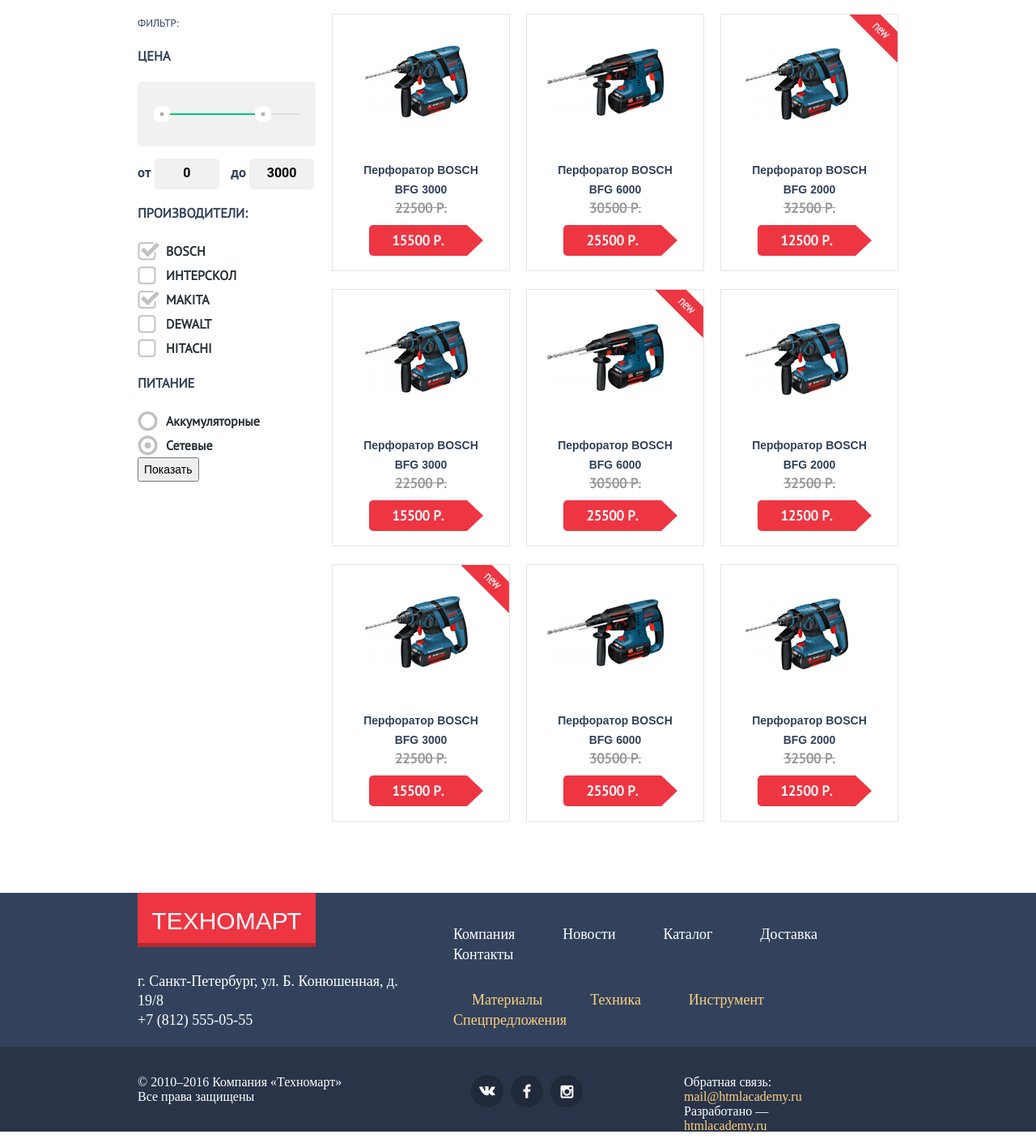
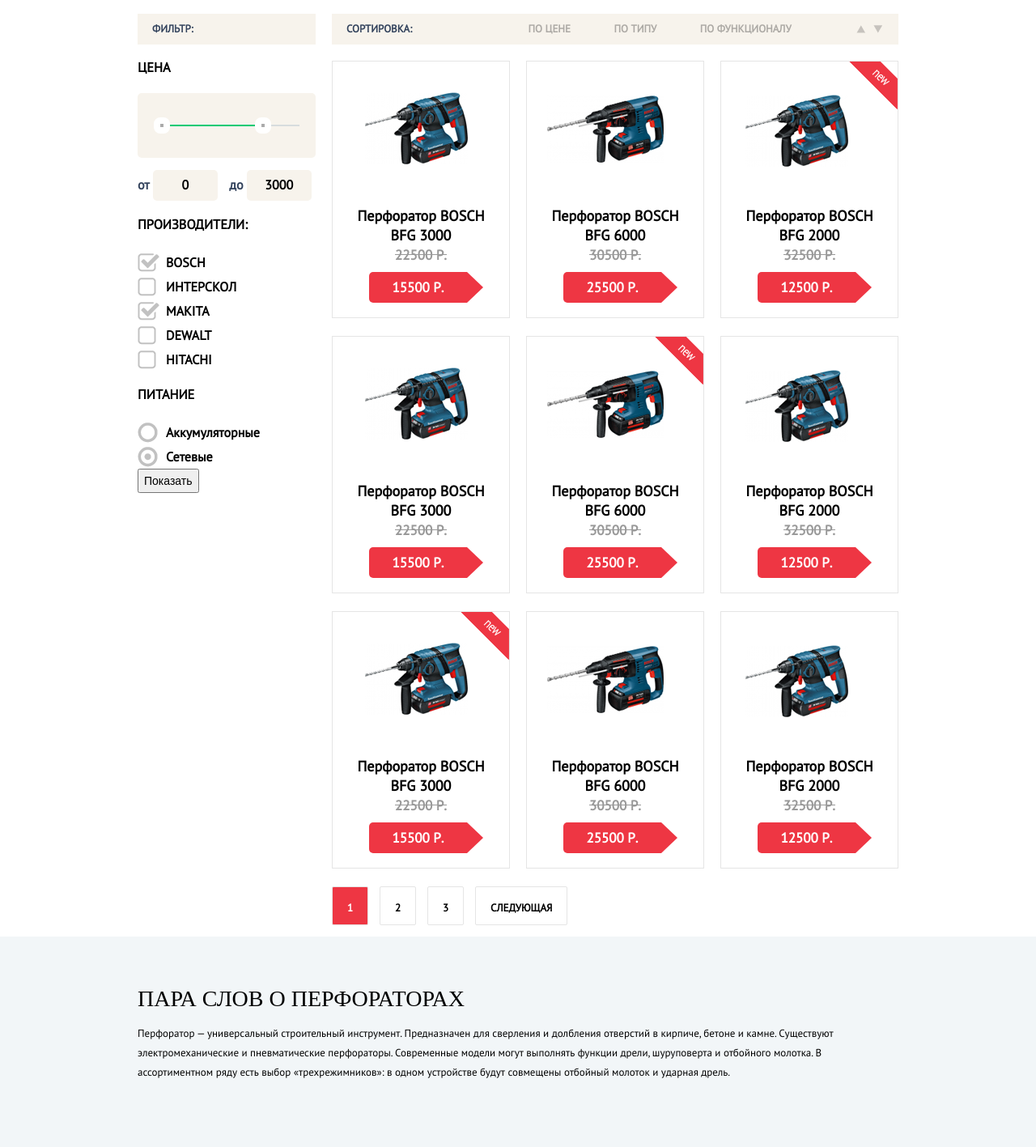
Before and after one commit to foxisrael/Technomart, a plain HTML site: page catalog.html in a window 1280 px wide. Shown: the part 477-1894 px from the top of the page at 81% size. Drawn offline with Linux system fonts and the light colour scheme; a script that the page names is missing; a web font is replaced by a local one.

Commit message:
Борюсь с футером

```diff
--- a/catalog.html
+++ b/catalog.html
@@ -73,7 +73,7 @@
 
             <div class="catalog">
                 <div class="filter">
-                    <p>ФИЛЬТР:</p>
+                    <b>ФИЛЬТР:</b>
                     <form>
                         <div class="range-filter">
                             <h3>Цена</h3>
@@ -116,6 +116,15 @@
                 </div>
 
                 <div class="catalog-items">
+                    <div class="sorting">
+                        <p>сортировка:</p>
+                        <a href="#" class="sorting-price so rting-price-active">По цене</a>
+                        <a href="#" class="sorting-type">По типу</a>
+                        <a href="#" class="sorting-functional">По функционалу</a>
+                        <div class="sorting-down"></div>
+                        <div class="sorting-up"></div>
+                    </div>
+
                     <div class="catalog-items-header">
                         <div class="item-bfg3000">
                             <b>Перфоратор BOSCH<br>BFG 3000</b><br>
@@ -185,58 +194,28 @@
                             </div>
                         </div>
                     </div>
-                </div>
-            </div>
 
-
-        </div>
-    </main>
-
-    <footer>
-        <div class="footer-top">
-            <div class="container">
-                <div class="footer-top-left">
-                    <a class="logo-bottom" href="index.html">ТЕХНОМАРТ</a>
-                    <p>г. Санкт-Петербург, ул. Б. Конюшенная, д. 19/8<br>+7 (812) 555-05-55</p>
-                </div>
-
-                <div class="footer-top-right">
-                    <div class="menu-footer-top">
+                    <div class="paginator">
                         <ul>
-                            <li><a href="#">Компания</a></li>
-                            <li><a href="#">Новости</a></li>
-                            <li><a href="#">Каталог</a></li>
-                            <li><a href="#">Доставка</a></li>
-                            <li><a href="#">Контакты</a></li>
-                        </ul>
-                    </div>
-                    <div class="menu-footer-bottom">
-                        <ul>
-                            <li><a href="#">Материалы</a></li>
-                            <li><a href="#">Техника</a></li>
-                            <li><a href="#">Инструмент</a></li>
-                            <li><a href="#">Спецпредложения</a></li>
+                            <li><a class="active" href="#">1</a></li>
+                            <li><a href="#">2</a></li>
+                            <li><a href="#">3</a></li>
+                            <li><a href="#">СЛЕДУЮЩАЯ</a></li>
                         </ul>
                     </div>
                 </div>
             </div>
         </div>
-
-        <div class="footer-bottom">
+        <div class="about-punchers">
             <div class="container">
-                <p class="copyright">© 2010–2016 Компания «Техномарт»<br>Все права защищены</p>
-                <div class="social">
-                    <a class="social-btn vk"></a>
-                    <a class="social-btn fb"></a>
-                    <a class="social-btn inst"></a>
-                </div>
-                <div class="write-me">
-                    <p>Обратная связь:<br><span>mail@htmlacademy.ru</span></p>
-                    <p>Разработано —<br><span>htmlacademy.ru</span></p>
-                </div>
+                <h1>ПАРА СЛОВ О ПЕРФОРАТОРАХ</h1>
+                <p>Перфоратор — универсальный строительный инструмент. Предназначен для сверления и долбления отверстий в кирпиче, бетоне и камне. Существуют электромеханические и пневматические перфораторы. Современные модели могут выполнять функции дрели,
+                    шуруповерта и отбойного молотка. В ассортиментном ряду есть выбор «трехрежимников»: в одном устройстве будут совмещены отбойный молоток и ударная дрель.</p>
             </div>
         </div>
-    </footer>
+    </main>
+
+
 
     <script src="js/script.js"></script>
 </body>
--- a/css/style.css
+++ b/css/style.css
@@ -146,7 +146,7 @@ header {}
     color: #fff;
 }
 
-.busket-active{
+.busket-active {
     background: #ee3643;
     float: right;
 }
@@ -249,14 +249,14 @@ header {}
     background: #fff;
 }
 
-.login-button-user{
+.login-button-user {
     display: block;
     width: 300px;
     float: right;
     margin-right: 15px;
 }
 
-.login-button-user a{
+.login-button-user a {
     display: inline-block;
     position: relative;
     font-family: "cuprum";
@@ -268,12 +268,12 @@ header {}
     text-decoration: underline;
 }
 
-.orders{
+.orders {
     position: relative;
     margin-left: 30px;
 }
 
-.orders:before{
+.orders:before {
     content: "";
     display: block;
     position: absolute;
@@ -285,8 +285,7 @@ header {}
     height: 5px;
 }
 
-
-.user{
+.user {
     display: block;
     position: relative;
     float: right;
@@ -301,7 +300,7 @@ header {}
     margin-right: -15px;
 }
 
-.user::before{
+.user::before {
     content: "";
     display: block;
     position: absolute;
@@ -313,7 +312,7 @@ header {}
     height: 18px;
 }
 
-.user::after{
+.user::after {
     content: "";
     display: block;
     position: absolute;
@@ -403,11 +402,10 @@ header {}
 
 main {
     padding-top: 60px;
-    min-height: 1200px;
 }
 
 .catalog {
-    margin-bottom: 55px;
+    margin-bottom: 50px;
     height: 410px;
 }
 
@@ -605,7 +603,7 @@ main {
     margin-bottom: 20px;
 }
 
-.catalog-punchers h2{
+.catalog-punchers h2 {
     background-color: #f2f6f8;
     position: relative;
     font-weight: normal;
@@ -638,7 +636,7 @@ main {
     text-transform: uppercase;
 }
 
-.populat-items-slct b {
+.populat-items-slct b, .catalog-items b {
     font-family: "PT Sans";
     font-weight: bold;
     font-size: 18px;
@@ -849,6 +847,31 @@ main {
     margin: 0;
 }
 
+.btn-service:hover {
+    background: #293449;
+    color: #ffffff;
+}
+
+.btn-service:active {
+    background: #fff;
+    color: #32425c;
+}
+
+.btn-service-active {
+    background: #fff;
+    color: #32425c;
+    display: block;
+    width: 192px;
+    height: 27px;
+    padding: 17px 23px;
+    border-bottom: 1px solid #293449;
+    font-family: cuprum;
+    font-weight: bold;
+    font-size: 21px;
+    line-height: 30px;
+    margin: 0;
+}
+
 .service-items-menu {
     float: left;
     margin-top: 55px;
@@ -932,7 +955,8 @@ main {
 
 .footer-top {
     background: #32425c;
-    height: 140px;
+    height: 145px;
+    padding-top: 40px;
     padding-bottom: 50px;
 }
 
@@ -944,6 +968,8 @@ main {
 }
 
 .logo-bottom {
+    position: relative;
+    top: -54px;
     display: block;
     margin-bottom: 30px;
     width: 220px;
@@ -966,10 +992,6 @@ main {
     color: white;
 }
 
-.footer-top-right {
-    padding-top: 25px;
-}
-
 .footer-top-right li {
     display: inline-block;
     margin-right: 55px;
@@ -979,21 +1001,39 @@ main {
     margin-right: 0px;
 }
 
-.footer-top-right a {
+.menu-footer-top a {
     font-family: cuprum;
     font-size: 18px;
     line-height: 24px;
     text-decoration: none;
-    color: white;
+    color: #fff;
+}
+
+.menu-footer-bottom a {
+    font-family: cuprum;
+    font-size: 18px;
+    line-height: 24px;
+    text-decoration: none;
+    color: #ffd180;
+}
+
+.menu-footer-top a:hover, .menu-footer-bottom a:hover {
+    text-decoration: underline;
+}
+
+.menu-footer-top a:active {
+    color: rgba(241, 245, 247, 0.5);
+    text-decoration: none;
+}
+
+.menu-footer-bottom a:active {
+    color: rgba(255, 209, 128, 0.5);
+    text-decoration: none;
 }
 
 .menu-footer-bottom li:first-child {
     margin-left: 23px;
     margin-top: 17px;
-}
-
-.menu-footer-bottom a {
-    color: #ffd180;
 }
 
 .footer-bottom {
@@ -1029,19 +1069,27 @@ main {
     background: #212a3a;
 }
 
-.vk {
+.social-btn:hover {
+    background: #ee3643;
+}
+
+.social-btn:active {
+    background: #ee3643;
+}
+
+.vk, .vk:hover, .vk:active {
     background-image: url("../img/logo-vk.png");
     background-repeat: no-repeat;
     background-position: center;
 }
 
-.fb {
+.fb, .fb:hover, .fb:active {
     background-image: url("../img/logo-fb.png");
     background-repeat: no-repeat;
     background-position: center;
 }
 
-.inst {
+.inst, .inst:hover, .inst:active {
     background-image: url("../img/logo-inst.png");
     background-repeat: no-repeat;
     background-position: center;
@@ -1065,32 +1113,42 @@ main {
     color: #ffd180;
 }
 
+.write-me span:hover {
+    color: #ffd180;
+    text-decoration: underline;
+}
+
+.write-me span:active {
+    color: #ee3643;
+}
+
 .write-me p:last-child {
     margin-right: 0;
 }
 
 
 /* CATALOG */
-.breadcrumbs{
+
+.breadcrumbs {
     margin-top: -40px;
     margin-bottom: 25px;
 }
 
-.icon-home{
+.icon-home {
     background-image: url("../img/icon-home.png");
     background-repeat: no-repeat;
     width: 15px;
     height: 12px;
 }
 
-.icon-right{
+.icon-right {
     background-image: url("../img/icon-right.png");
     background-repeat: no-repeat;
     width: 8px;
     height: 12px;
 }
 
-.bc{
+.bc {
     display: inline-block;
     text-transform: uppercase;
     vertical-align: middle;
@@ -1101,22 +1159,128 @@ main {
     margin-right: 15px;
 }
 
-
-.filter{
+.filter {
     float: left;
     width: 220px;
     margin-right: 20px;
 }
 
-.catalog-items{
+.filter b {
+    display: block;
+    background: #f7f3ec;
+    font-size: 13px;
+    font-family: "PT Sans";
+    line-height: 18px;
+    padding: 10px 0 10px 18px;
+}
+
+.catalog-items {
     float: left;
 }
 
+.sorting {
+    display: block;
+    background: #f7f3ec;
+    font-size: 13px;
+    font-family: "PT Sans";
+    line-height: 18px;
+    padding: 7px 20px 7px 18px;
+    margin-bottom: 20px;
+}
 
-.catalog h2,
-.catalog h3{
+.sorting a, .sorting p {
+    display: inline-block;
+    vertical-align: middle;
+    text-transform: uppercase;
+    font-weight: bold;
+}
+
+.sorting a {
+    margin-right: 50px;
+    color: rgba(0, 0, 0, 0.3);
+}
+
+.sorting a:hover {
+    margin-right: 50px;
+    color: rgba(0, 0, 0, 1);
+}
+
+.sorting a:active {
+    margin-right: 50px;
+    color: #ee3643;
+}
+
+.sorting-price-active {
+    margin-right: 50px;
+    color: #ee3643;
+}
+
+.sorting p {
+    margin-right: 140px;
+}
+
+.catalog h2, .catalog h3 {
     font-family: "PT Sans";
     text-transform: uppercase;
+}
+
+.sorting-up {
+    float: right;
+    background: url("../img/icon-up.png");
+    background-repeat: no-repeat;
+    position: relative;
+    top: 7px;
+    padding-right: 10px;
+    width: 11px;
+    height: 10px;
+}
+
+.sorting-up:hover {
+    background: url("../img/icon-up-hover.png");
+    background-repeat: no-repeat;
+    padding-right: 10px;
+    position: relative;
+    top: 7px;
+    width: 11px;
+    height: 10px;
+}
+
+.sorting-up:active {
+    background: url("../img/icon-up-active.png");
+    background-repeat: no-repeat;
+    padding-right: 10px;
+    position: relative;
+    top: 7px;
+    width: 11px;
+    height: 10px;
+}
+
+.sorting-down {
+    float: right;
+    background: url("../img/icon-down.png");
+    background-repeat: no-repeat;
+    position: relative;
+    top: 7px;
+    width: 11px;
+    height: 10px;
+}
+
+.sorting-down:hover {
+    background: url("../img/icon-down-hover.png");
+    background-repeat: no-repeat;
+    position: relative;
+    top: 7px;
+    width: 11px;
+    height: 10px;
+}
+
+.sorting-down:active {
+    background: url("../img/icon-down-active.png");
+    background-repeat: no-repeat;
+    position: relative;
+    top: 7px;
+    width: 11px;
+    height: 10px;
 }
 
 .range-filter {
@@ -1127,7 +1291,7 @@ main {
     height: 80px;
     position: relative;
     padding: 0px 20px;
-    background: #f1f1f1;
+    background: #f7f3ec;
     border-radius: 5px;
     margin-bottom: 15px;
     cursor: pointer;
@@ -1169,7 +1333,7 @@ main {
 }
 
 .price-controls {
-    font-family: roboto;
+    font-family: "PT Sans";
     font-weight: bold;
     font-size: 16px;
     line-height: 22px;
@@ -1177,7 +1341,7 @@ main {
 
 .price-controls input {
     border: none;
-    background: #f1f1f1;
+    background: #f7f3ec;
     padding: 12px 10px 14px 10px;
     width: 60px;
     height: 12px;
@@ -1195,6 +1359,7 @@ main {
 
 .range-filter h3, .catalog-voltages h3, .catalog-companys h3 {
     margin-bottom: 20px;
+    color: #000;
 }
 
 .catalog-voltages label, .catalog-companys label {
@@ -1202,7 +1367,7 @@ main {
     font-size: 16px;
     font-weight: bold;
     line-height: 30px;
-    color: #283136;
+    color: #000;
     padding-left: 35px;
 }
 
@@ -1315,7 +1480,7 @@ main {
 .site-form button {
     padding: 12px 0;
     width: 150px;
-    font-family: roboto;
+    font-family: "PT Sans";
     font-size: 12px;
     line-height: 18px;
     font-weight: bold;
@@ -1327,23 +1492,17 @@ main {
     margin-top: 55px;
 }
 
-.catalog-items-header,
-.catalog-items-middle,
-.catalog-items-bottom{
+.catalog-items-header, .catalog-items-middle, .catalog-items-bottom {
     background: #fff;
     height: 320px;
     margin-bottom: 20px;
 }
 
-.catalog-items-header .item-bfg2000,
-.catalog-items-middle .item-bfg6000,
-.catalog-items-bottom .item-bfg3000{
+.catalog-items-header .item-bfg2000, .catalog-items-middle .item-bfg6000, .catalog-items-bottom .item-bfg3000 {
     position: relative;
 }
 
-.catalog-items-header .item-bfg2000::before,
-.catalog-items-middle .item-bfg6000::before,
-.catalog-items-bottom .item-bfg3000::before{
+.catalog-items-header .item-bfg2000::before, .catalog-items-middle .item-bfg6000::before, .catalog-items-bottom .item-bfg3000::before {
     content: "";
     display: block;
     position: absolute;
@@ -1354,3 +1513,54 @@ main {
     background: url("../img/icon-new.png");
     background-repeat: no-repeat;
 }
+
+.paginator li {
+    display: inline-block;
+    vertical-align: top;
+}
+
+.paginator a {
+    display: block;
+    font-family: "PT Sans";
+    font-size: 13px;
+    font-weight: bold;
+    color: black;
+    height: 18px;
+    padding: 14px 18px;
+    text-align: center;
+    border: 1px solid #e5e5e5;
+    border-radius: 2px;
+    margin-right: 10px;
+}
+
+.paginator .active {
+    background: #ee3643;
+    color: #fff;
+}
+
+.paginator a:hover {
+    border: 1px solid #bdc6ca;
+}
+
+.paginator a:active {
+    border: 1px solid #ee3643;
+}
+
+.about-punchers {
+    width: 100%;
+    float: left;
+    background: #f2f6f8;
+    padding: 65px 0 75px;
+    height: 120px;
+}
+
+.about-punchers h1 {
+    color: black;
+    font-weight: normal;
+}
+
+.about-punchers p {
+    font-family: "PT Sans";
+    font-size: 13px;
+    color: black;
+}
```
Also changed, not shown: index.html (+1 -1 lines), img/icon-down-active.png (added), img/icon-down-hover.png (added), img/icon-down.png (added), img/icon-up-active.png (added), img/icon-up-hover.png (added), img/icon-up.png (added). Lines whose indentation alone changed are shown as unchanged.
